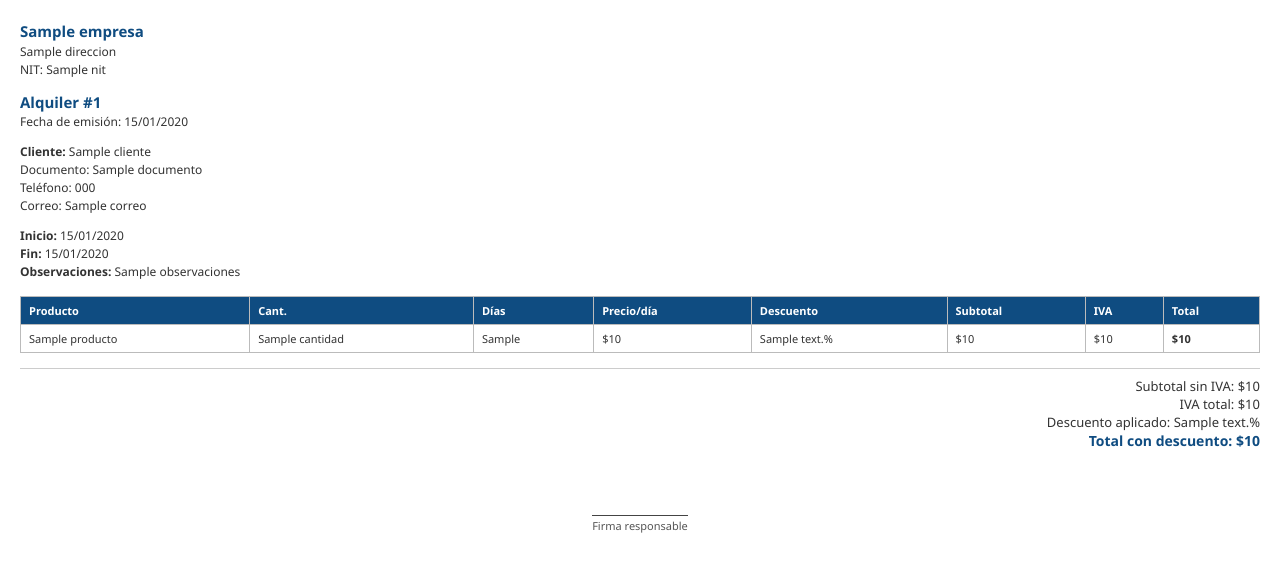
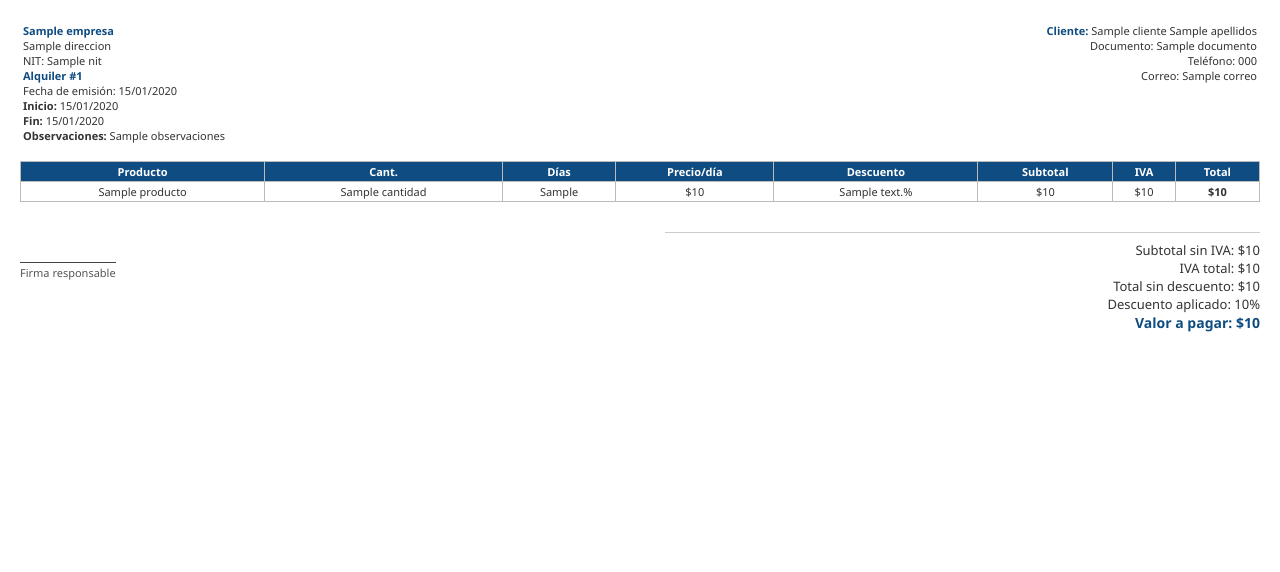
Before and after one commit to joluro86/vulkano, a Django app: template vulkano/alquiler/templates/alquiler_pdf.html in a window 1280 px wide. Shown: the top 572 px of the page. Run offline with Django 4.2, Linux system fonts and the light colour scheme; the template is opened without the code that fills it: most values are stand-ins (such as "Sample title", 1, 10 or a date in 2020).

Commit message:
impresion mejorada

```diff
--- a/vulkano/alquiler/templates/alquiler_pdf.html
+++ b/vulkano/alquiler/templates/alquiler_pdf.html
@@ -1,24 +1,31 @@
 <!DOCTYPE html>
 <html lang="es">
+  {% load humanize %}
   <head>
     <meta charset="UTF-8" />
     <title>Alquiler #{{ alquiler.id }}</title>
     <style>
       body {
         font-family: 'Segoe UI', sans-serif;
-        font-size: 12px;
+        font-size: 10px;
         margin: 20px;
         color: #333;
       }
 
-      .encabezado, .cliente, .detalle {
-        line-height: 1.5;
-        margin-bottom: 12px;
+      .fila {
+        display: flex;
+        justify-content: space-between;
+        align-items: flex-start;
+        margin-bottom: 10px; /* reducido */
       }
 
-      .encabezado strong {
-        font-size: 15px;
-        color: #0f4c81;
+      .col-izq,
+      .col-der {
+        width: 48%;
+      }
+
+      .col-der {
+        text-align: right;
       }
 
       .tabla-productos {
@@ -31,8 +38,8 @@
       .tabla-productos th,
       .tabla-productos td {
         border: 1px solid #bbb;
-        padding: 6px 8px;
-        text-align: left;
+        padding: 2px 2px;
+        text-align: center;
       }
 
       .tabla-productos th {
@@ -41,7 +48,6 @@
       }
 
       .totales {
-        margin-top: 15px;
         font-size: 13px;
         text-align: right;
         border-top: 1px solid #ccc;
@@ -54,10 +60,9 @@
       }
 
       .firma {
-        margin-top: 35px;
-        text-align: center;
         font-size: 11px;
         color: #555;
+        text-align: left;
       }
 
       .firma span {
@@ -69,30 +74,34 @@
     </style>
   </head>
   <body>
-    <div class="encabezado">
-      <strong>{{ empresa.nombre }}</strong><br />
+    <!-- Encabezado con alineación perfecta usando tabla -->
+    <table style="width: 100%; font-size: 11px; margin-bottom: 10px;">
+      <tr>
+        <!-- Columna izquierda: Empresa -->
+        <td style="width: 50%; vertical-align: top;">
+          <strong style="color: #0f4c81;">{{ empresa.nombre }}</strong><br />
           {{ empresa.direccion }}<br />
           NIT: {{ empresa.nit }}
-    </div>
-
-    <div class="encabezado">
-      <strong>Alquiler #{{ alquiler.id }}</strong><br />
-      Fecha de emisión: {{ alquiler.created_at|date:'d/m/Y' }}
-    </div>
-
-    <div class="cliente">
-      <strong>Cliente:</strong> {{ alquiler.cliente.nombre_completo }}<br />
-      Documento: {{ alquiler.cliente.documento }}<br />
-      Teléfono: {{ alquiler.cliente.telefono }}<br />
-      Correo: {{ alquiler.cliente.correo }}
-    </div>
-
-    <div class="detalle">
+          <div>
+            <strong style="color: #0f4c81;">Alquiler #{{ alquiler.id }}</strong><br />
+            Fecha de emisión: {{ alquiler.created_at|date:'d/m/Y' }}<br />
             <strong>Inicio:</strong> {{ alquiler.fecha_inicio|date:'d/m/Y' }}<br />
             <strong>Fin:</strong> {{ alquiler.fecha_fin|date:'d/m/Y' }}<br />
             <strong>Observaciones:</strong> {{ alquiler.observaciones }}
           </div>
+        </td>
 
+        <!-- Columna derecha: Cliente -->
+        <td style="width: 50%; text-align: right; vertical-align: top;">
+          <strong style="color: #0f4c81;">Cliente:</strong> {{ alquiler.cliente.nombre }} {{alquiler.cliente.apellidos}}<br />
+          Documento: {{ alquiler.cliente.documento }}<br />
+          Teléfono: {{ alquiler.cliente.telefono }}<br />
+          Correo: {{ alquiler.cliente.correo }}
+        </td>
+      </tr>
+    </table>
+
+    <!-- Tabla de productos -->
     <table class="tabla-productos">
       <thead>
         <tr>
@@ -112,25 +121,30 @@
             <td>{{ item.producto }}</td>
             <td>{{ item.cantidad|default:1 }}</td>
             <td>{{ item.dias_a_cobrar }}</td>
-          <td>${{ item.precio_dia|floatformat:0 }}</td>
+            <td>${{ item.precio_dia|floatformat:0|intcomma }}</td>
             <td>{{ item.descuento_porcentaje }}%</td>
-          <td>${{ item.subtotal_sin_iva|floatformat:0 }}</td>
-          <td>${{ item.valor_iva|floatformat:0 }}</td>
-          <td><strong>${{ item.valor_item|floatformat:0 }}</strong></td>
+            <td>${{ item.subtotal_sin_iva|floatformat:0|intcomma }}</td>
+            <td>${{ item.valor_iva|floatformat:0|intcomma }}</td>
+            <td>
+              <strong>${{ item.valor_item|floatformat:0|intcomma }}</strong>
+            </td>
           </tr>
         {% endfor %}
       </tbody>
     </table>
 
-    <div class="totales">
-      Subtotal sin IVA: ${{ subtotal|floatformat:0 }}<br />
-      IVA total: ${{ iva_total|floatformat:0 }}<br />
-      Descuento aplicado: {{ alquiler.descuento_general }}%<br />
-      <strong>Total con descuento: ${{ alquiler.total|floatformat:0 }}</strong>
+    <!-- Pie con firma a la izquierda y totales a la derecha -->
+    <div class="fila" style="margin-top: 30px;">
+      <div class="col-izq firma">
+        <span>Firma responsable</span>
       </div>
-
-    <div class="firma">
-      <span>Firma responsable</span>
+      <div class="col-der totales">
+        Subtotal sin IVA: ${{ subtotal|floatformat:0|intcomma }}<br />
+        IVA total: ${{ iva_total|floatformat:0|intcomma }}<br />
+        Total sin descuento: ${{ total|floatformat:0|intcomma }}<br />
+        Descuento aplicado: {{ alquiler.descuento_general|intcomma }}%<br />
+        <strong>Valor a pagar: ${{ alquiler.total|floatformat:0|intcomma }}</strong>
+      </div>
     </div>
   </body>
 </html>
--- a/vulkano/alquiler/views_impresion_alquiler.py
+++ b/vulkano/alquiler/views_impresion_alquiler.py
@@ -13,13 +13,13 @@ def imprimir_alquiler(request, pk):
     # Cálculo manual para desglose
     subtotal = Decimal(0)
     iva_total = Decimal(0)
+    total = Decimal(0)
 
     for item in alquiler.items.select_related('producto'):
-        print(item)
+        total+= item.precio_dia*item.cantidad*item.dias_a_cobrar
         subtotal += item.subtotal_sin_iva
         iva_total += item.valor_iva
 
-    total = alquiler.total_con_descuento  # Ya considera descuento general
 
     template = get_template('alquiler_pdf.html')
 
```
Also changed, not shown: vulkano/alquiler/views_alquiler.py (+9 -9 lines), vulkano/db.sqlite3, vulkano/media/media/productos/andamios_E3YPvFM.jpg (added), vulkano/media/media/productos/pulidora_f5OAlK5.jfif (added). Lines whose indentation alone changed are shown as unchanged.
